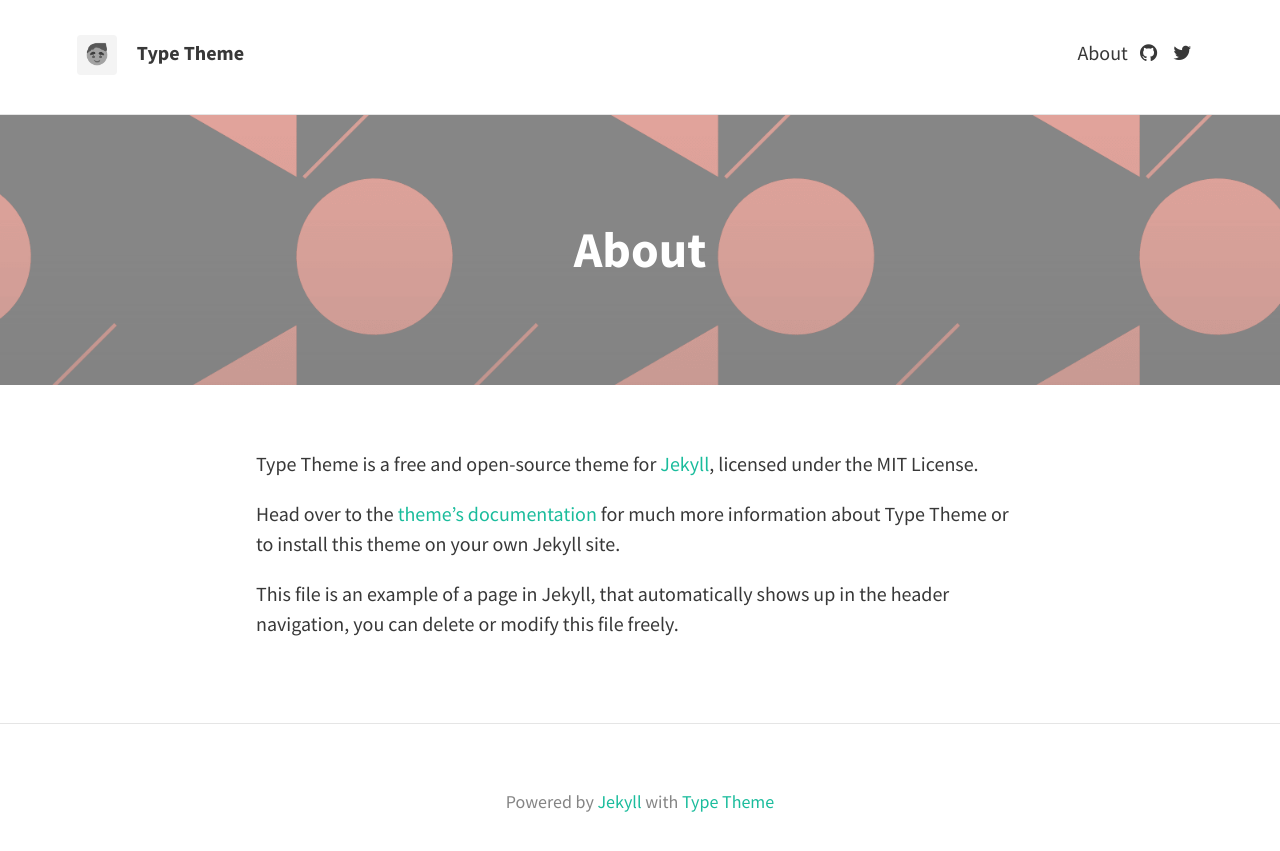
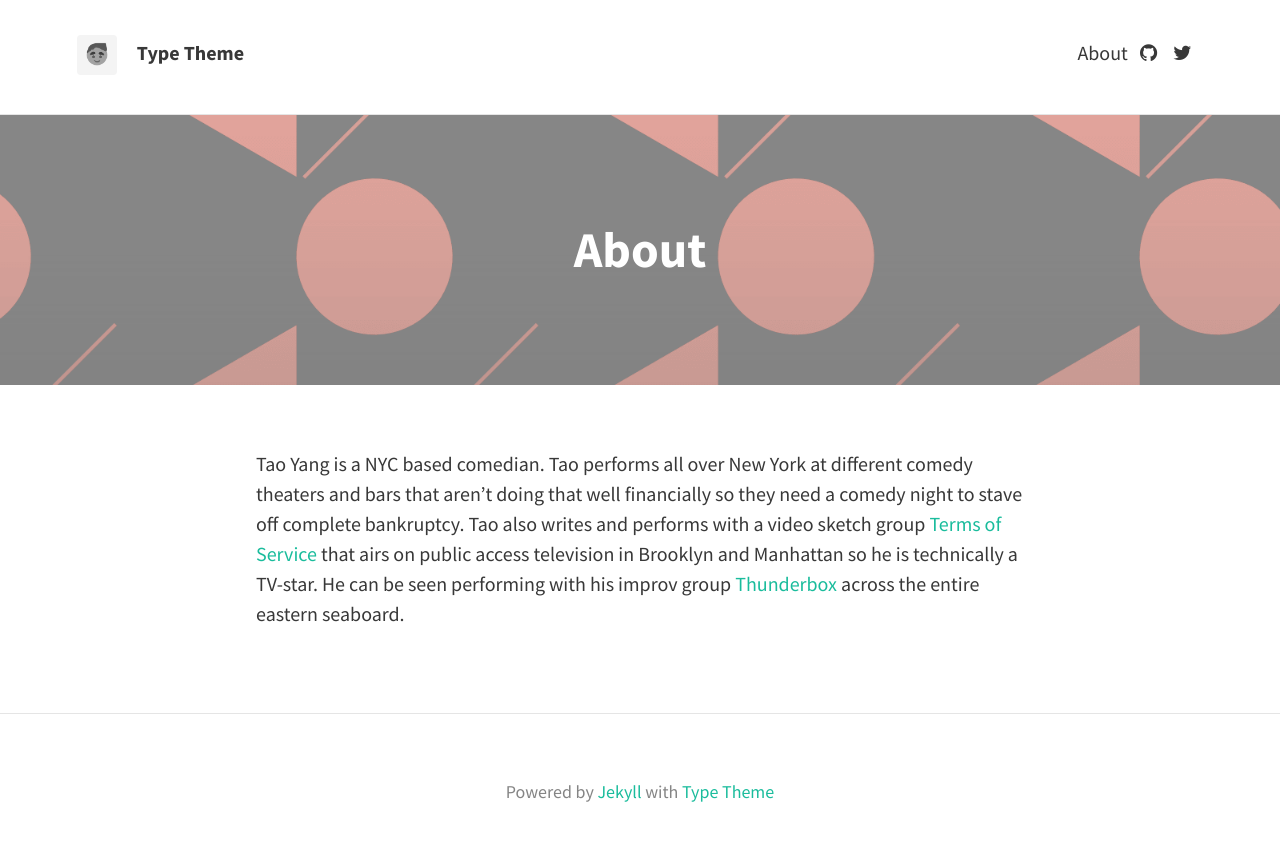
Before and after one commit to tyang209/tyang209.github.io, a Jekyll site: the page built from about.md, in a window 1280 px wide. Shown: the top 851 px of the page. Built offline with Jekyll 4.4.1, drawn with Linux system fonts in a browser that asks for light colours; nearby versions of some CDN libraries.

Commit message:
about and cname;

```diff
--- /dev/null
+++ b/CNAME
@@ -0,0 +1 @@
+www.tao-yang.com
--- a/about.md
+++ b/about.md
@@ -5,8 +5,4 @@ permalink: /about/
 feature-img: "img/sample_feature_img_2.png"
 ---
 
-Type Theme is a free and open-source theme for [Jekyll](http://jekyllrb.com/), licensed under the MIT License.
-
-Head over to the [theme's documentation](https://rohanchandra.github.io/project/type/) for much more information about Type Theme or to install this theme on your own Jekyll site.
-
-This file is an example of a page in Jekyll, that automatically shows up in the header navigation, you can delete or modify this file freely.
+Tao Yang is a NYC based comedian. Tao performs all over New York at different comedy theaters and bars that aren't doing that well financially so they need a comedy night to stave off complete bankruptcy. Tao also writes and performs with a video sketch group [Terms of Service](https://www.youtube.com/channel/UC4V59RT5wghBy19biAy5kFw/featured) that airs on public access television in Brooklyn and Manhattan so he is technically a TV-star. He can be seen performing with his improv group [Thunderbox](http://thunderbox.improvteams.com/) across the entire eastern seaboard.
```
